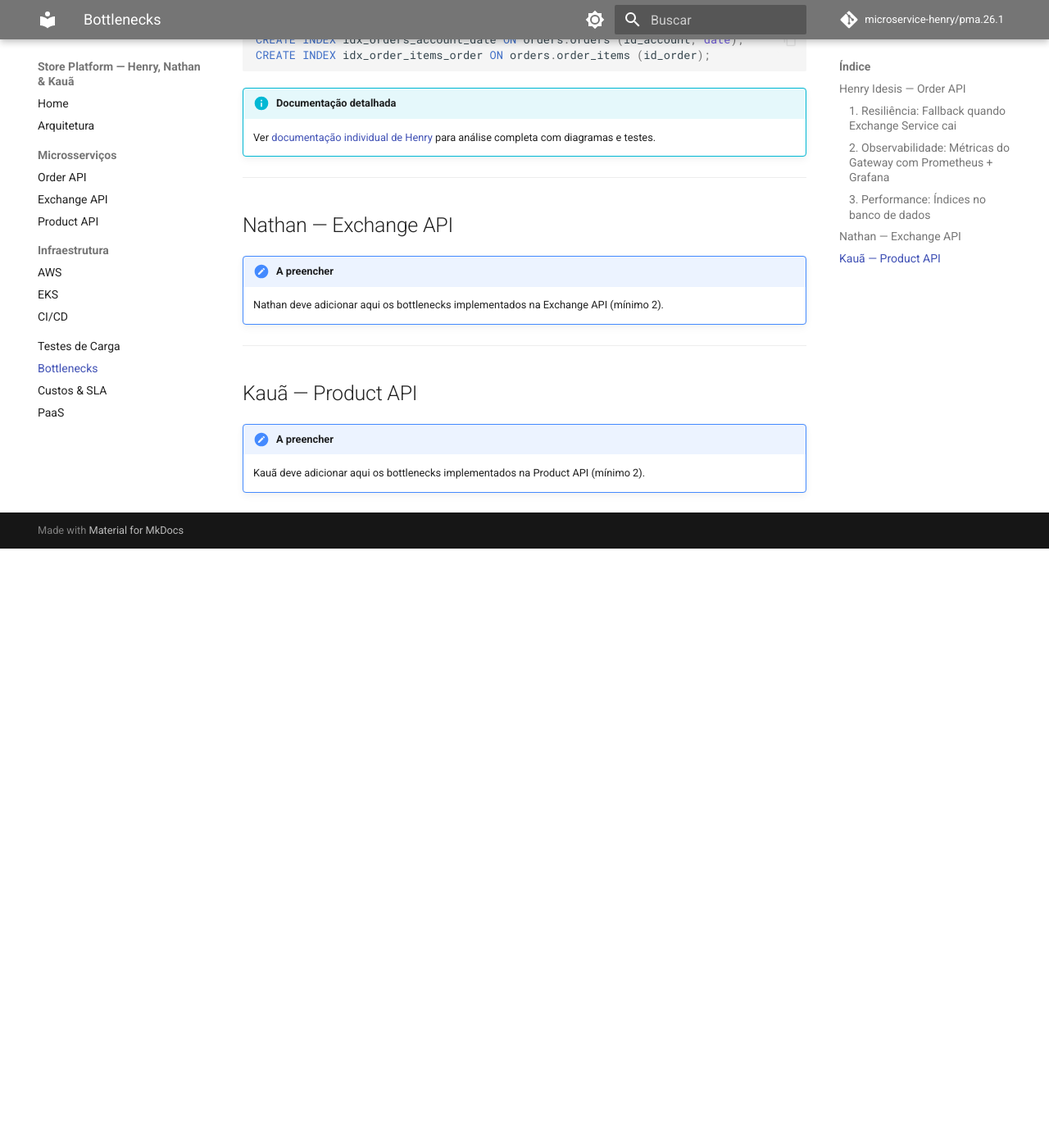
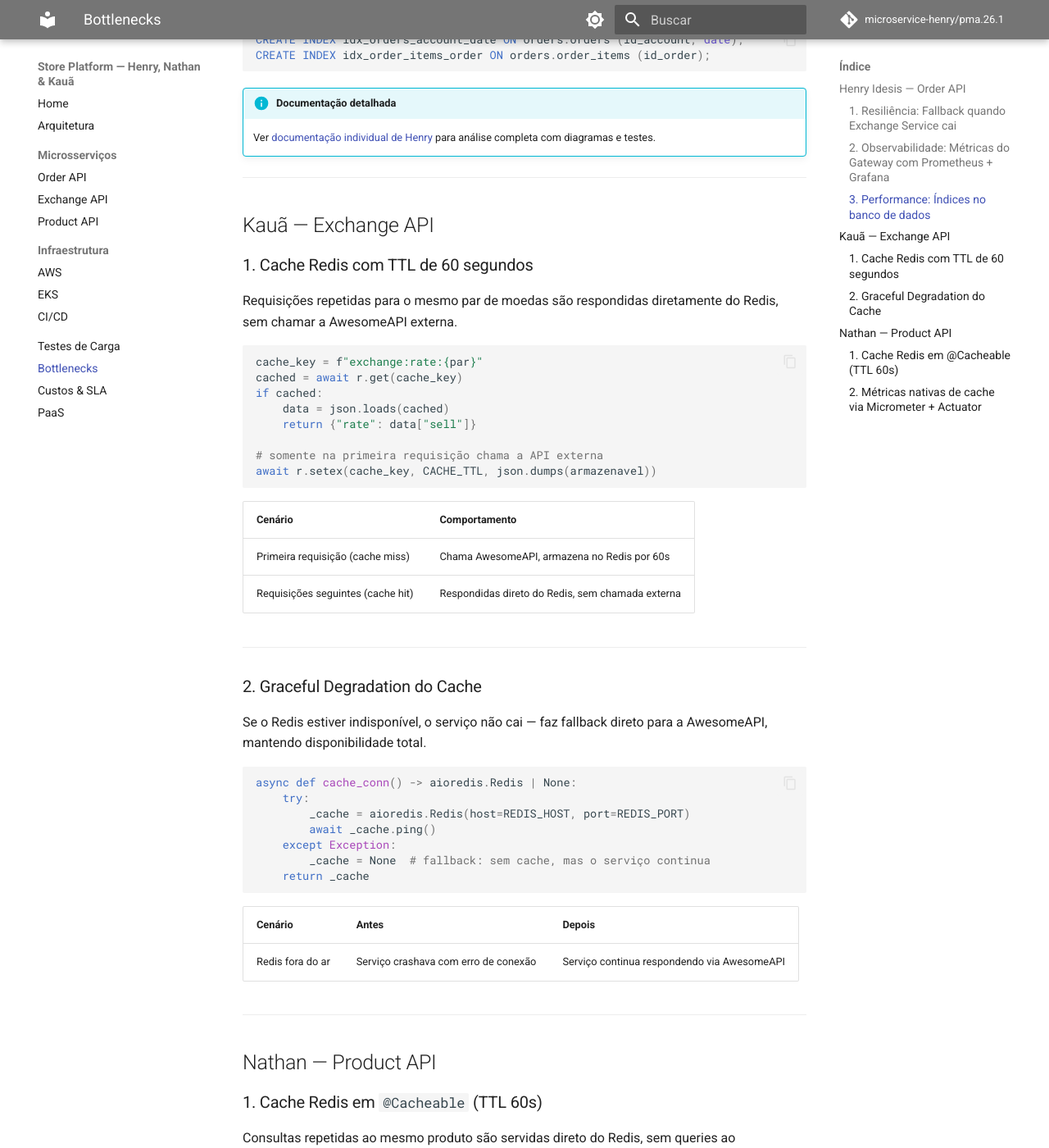
Before and after one commit to microservice-henry/pma.26.1, an MkDocs documentation site: the page built from docs/bottlenecks.md, in a window 1280 px wide and 1400 px high, scrolled down 906 px. Shown: the whole window at 82% size. Built offline with MkDocs 1.6.1 and Material for MkDocs 9.7.7, drawn with Linux system fonts in a browser that asks for light colours; comment, search, counter and statistics services are not loaded; before the commit the page ends 1575 px from its top, so only the background shows below that; some of the changed text lies outside the part shown.

Commit message:
fill in bottlenecks for Exchange and Product, add video section

````diff
--- a/docs/bottlenecks.md
+++ b/docs/bottlenecks.md
@@ -38,14 +38,64 @@
 
 ---
 
-## Nathan — Exchange API
+## Kauã — Exchange API
 
-!!! note "A preencher"
-    Nathan deve adicionar aqui os bottlenecks implementados na Exchange API (mínimo 2).
+### 1. Cache Redis com TTL de 60 segundos
+
+Requisições repetidas para o mesmo par de moedas são respondidas diretamente do Redis, sem chamar a AwesomeAPI externa.
+
+```python
+cache_key = f"exchange:rate:{par}"
+cached = await r.get(cache_key)
+if cached:
+    data = json.loads(cached)
+    return {"rate": data["sell"]}
+
+# somente na primeira requisição chama a API externa
+await r.setex(cache_key, CACHE_TTL, json.dumps(armazenavel))
+```
+
+| Cenário | Comportamento |
+|---------|--------------|
+| Primeira requisição (cache miss) | Chama AwesomeAPI, armazena no Redis por 60s |
+| Requisições seguintes (cache hit) | Respondidas direto do Redis, sem chamada externa |
 
 ---
 
-## Kauã — Product API
+### 2. Graceful Degradation do Cache
 
-!!! note "A preencher"
-    Kauã deve adicionar aqui os bottlenecks implementados na Product API (mínimo 2).
+Se o Redis estiver indisponível, o serviço não cai — faz fallback direto para a AwesomeAPI, mantendo disponibilidade total.
+
+```python
+async def cache_conn() -> aioredis.Redis | None:
+    try:
+        _cache = aioredis.Redis(host=REDIS_HOST, port=REDIS_PORT)
+        await _cache.ping()
+    except Exception:
+        _cache = None  # fallback: sem cache, mas o serviço continua
+    return _cache
+```
+
+| Cenário | Antes | Depois |
+|---------|-------|--------|
+| Redis fora do ar | Serviço crashava com erro de conexão | Serviço continua respondendo via AwesomeAPI |
+
+---
+
+## Nathan — Product API
+
+### 1. Cache Redis em `@Cacheable` (TTL 60s)
+
+Consultas repetidas ao mesmo produto são servidas direto do Redis, sem queries ao PostgreSQL.
+
+| Métrica | Sem cache | Com cache |
+|---------|-----------|-----------|
+| Tempo de resposta | 26ms | 4ms |
+| Speedup | — | **8x** |
+| Queries no Postgres | 1 por requisição | 0 (dentro do TTL) |
+
+---
+
+### 2. Métricas nativas de cache via Micrometer + Actuator
+
+O serviço expõe métricas de cache hit/miss via Spring Actuator, acessíveis em `/actuator/prometheus` e `/actuator/caches/products`, integradas ao Prometheus para monitoramento em tempo real.
````
